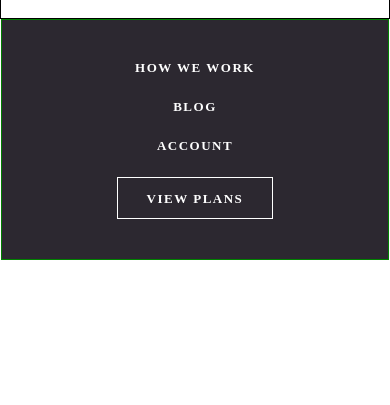
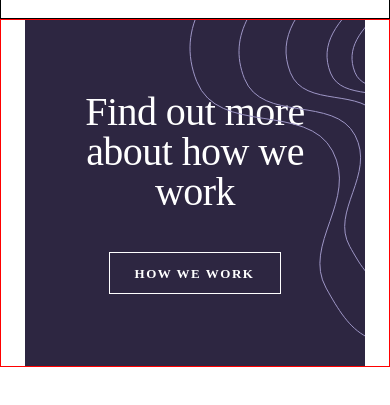
Before and after one commit to piushbhandari/Insure-landing-page, a plain HTML site: page index.html in a window 390 px wide. Shown: the part 57-462 px from the top of the page. Drawn offline with Linux system fonts and the light colour scheme; a web font is replaced by a local one.

Commit message:
semifooter done

```diff
--- a/index.html
+++ b/index.html
@@ -5,22 +5,22 @@
     <meta http-equiv="X-UA-Compatible" content="IE=edge" />
     <meta name="viewport" content="width=device-width, initial-scale=1.0" />
     <meta name="description" content="together we ride" />
-
+    <link rel="stylesheet" href="./styles/typography.css" />
+    <link rel="stylesheet" href="./styles.css" />
     <link rel="stylesheet" href="./styles/semifooter.css" />
     <link rel="stylesheet" href="./styles/footer.css" />
     <link rel="stylesheet" href="./styles/different.css" />
     <link rel="stylesheet" href="./styles/nav.css" />
     <link rel="stylesheet" href="./styles/hero.css" />
     <link rel="stylesheet" href="./styles/semifooter.css" />
-    <link rel="stylesheet" href="./styles/typography.css" />
-    <link rel="stylesheet" href="./styles.css" />
+
     <title>U___U</title>
   </head>
   <body>
     <nav class="nav">
       <div class="nav__cont">
         <img src="./images/logo.svg" alt="logo" class="nav__logo" />
-        <ul class="nav__links active">
+        <ul class="nav__links">
           <li>
             <a href="" class="nav__link nav-links">How we work</a>
           </li>
@@ -110,10 +110,28 @@
       </section>
       <section class="section-semifooter">
         <div class="section-semifooter__cont">
-          <h2 class="section-semifooter__title">
+          <h2 class="section-semifooter__title secondary-header">
             Find out more about how we work
           </h2>
-          <a href="#" class="section-semifooter__cta">How we work</a>
+          <a href="#" class="section-semifooter__cta nav-links">How we work</a>
+          <div
+            class="section-semifooter__patternbox section-semifooter__patternbox--desktop"
+          >
+            <img
+              class="fit-image"
+              src="./images/bg-pattern-how-we-work-desktop.svg"
+              alt="bg-pattern-how-we-work-desktop"
+            />
+          </div>
+          <div
+            class="section-semifooter__patternbox section-semifooter__patternbox--mobile"
+          >
+            <img
+              class="fit-image"
+              src="./images/bg-pattern-how-we-work-mobile.svg"
+              alt="bg-pattern-how-we-work-mobile"
+            />
+          </div>
         </div>
       </section>
     </main>
--- a/styles/nav.css
+++ b/styles/nav.css
@@ -56,6 +56,7 @@
     position: absolute;
     left: 0;
     top: 7.5rem;
+    z-index: 111;
     width: 100%;
     max-width: 100%;
     background: #2c2830;
--- a/styles/semifooter.css
+++ b/styles/semifooter.css
@@ -1,3 +1,61 @@
 .section-semifooter {
+  border: 1px solid red;
+  margin-bottom: 15rem;
+  padding: 0 2.4rem;
+}
+.section-semifooter__cont {
+  max-width: 111rem;
+  margin: 0 auto;
+  padding: 6.9rem 8.1rem;
+  color: white;
+  background: #2d2641;
+  display: flex;
+  justify-content: space-between;
+  align-items: center;
+  position: relative;
+  overflow: hidden;
+}
+.section-semifooter__title {
+  max-width: 47.5rem;
+}
+.section-semifooter__cta {
+  border: 1.5px solid white;
+  padding: 1.3rem 2.55rem 1.2rem 2.45rem;
+  color: white;
+}
+.section-semifooter__cta:hover,
+.section-semifooter__cta:focus {
+  background: white;
+  color: #2d2641;
+}
+.section-semifooter__patternbox {
+  position: absolute;
+  right: 0;
+  top: 0;
+}
+.section-semifooter__patternbox--mobile {
   display: none;
 }
+@media all and (max-width: 844px) {
+  .section-semifooter__cont {
+    padding: 7.2rem 2.4rem;
+    flex-direction: column;
+    text-align: center;
+    gap: 4rem;
+  }
+  .section-semifooter__patternbox--desktop {
+    display: none;
+  }
+  .section-semifooter__patternbox--mobile {
+    display: block;
+  }
+}
+@media all and (max-width: 492px) {
+  .section-semifooter__title {
+    font-size: 4rem;
+    line-height: 4rem;
+    letter-spacing: -0.5555556px;
+    width: 100%;
+    max-width: 27.9rem;
+  }
+}
--- a/styles/typography.css
+++ b/styles/typography.css
@@ -5,3 +5,9 @@
   letter-spacing: 0.15rem;
   text-transform: uppercase;
 }
+.secondary-header {
+  font-weight: 400;
+  font-size: 5.6rem;
+  line-height: 5.6rem;
+  letter-spacing: -0.7777778px;
+}
```
